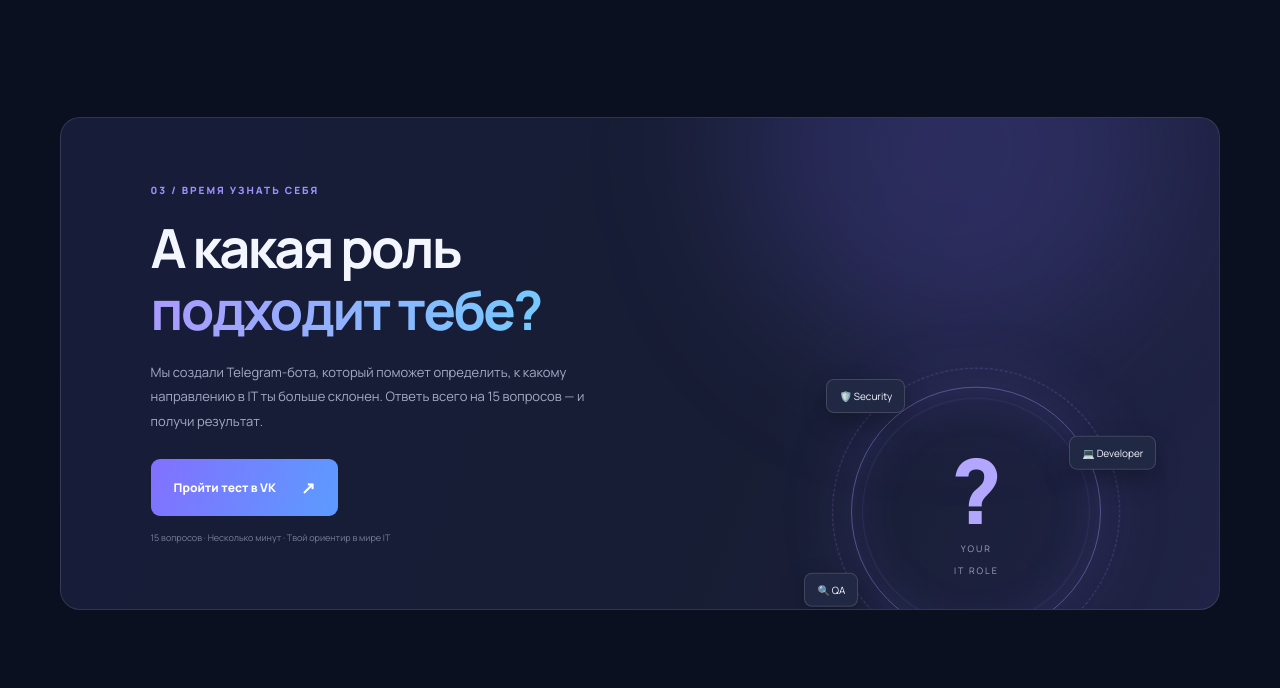
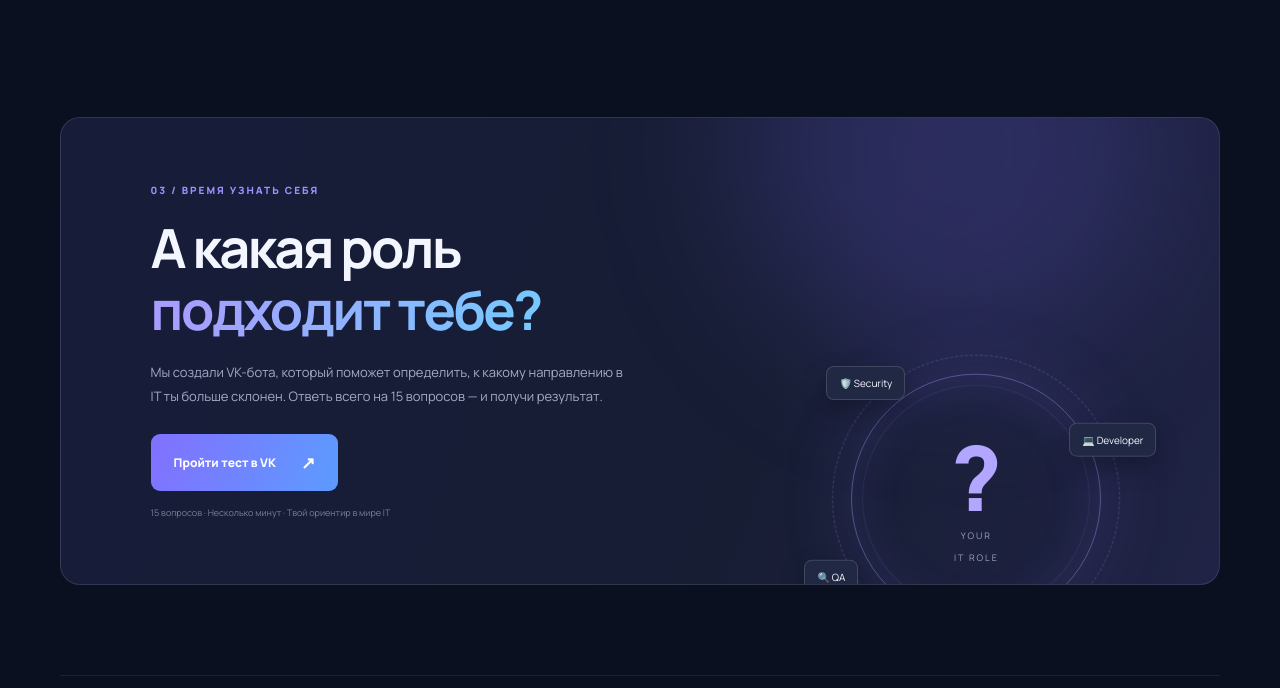
Before and after one commit to KopylovIgor4/it-roles.github.io, a plain HTML site: page index.html in a window 1280 px wide. Shown: the part 2176-2864 px from the top of the page. Drawn offline with Linux system fonts and the light colour scheme.

Commit message:
Replace "Telegram" with "VK

```diff
--- a/index.html
+++ b/index.html
@@ -251,7 +251,7 @@
             А какая роль<br /><span class="gradient-text">подходит тебе?</span>
           </h2>
           <p>
-            Мы создали Telegram-бота, который поможет определить, к какому
+            Мы создали VK-бота, который поможет определить, к какому
             направлению в IT ты больше склонен. Ответь всего на 15 вопросов — и
             получи результат.
           </p>
```
